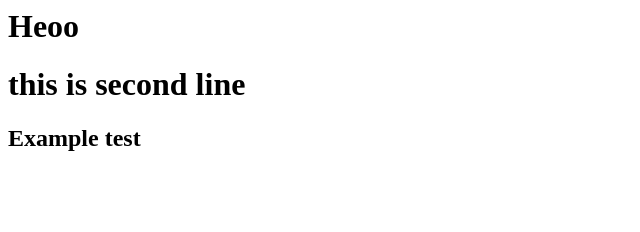
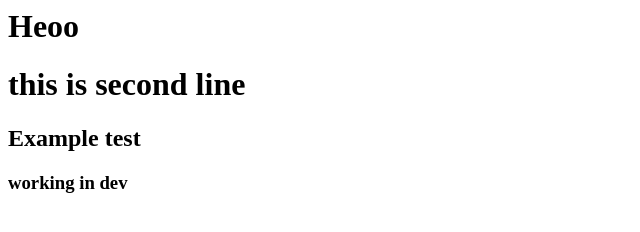
Before and after one commit to surendransuren/testing, a plain HTML site: page Index.html in a window 1280 px wide. Shown: the whole page, without its empty margins (0-640 px from the left). Drawn offline with Linux system fonts and the light colour scheme.

Commit message:
added dev

```diff
--- a/Index.html
+++ b/Index.html
@@ -1,3 +1,4 @@
 <h1> Heoo </h1>
 <h1> this is second line </h1>
 <h2> Example test </h2>
+<h3> working in dev </h3>
```
